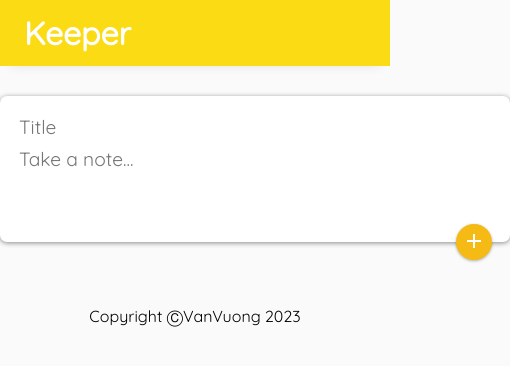
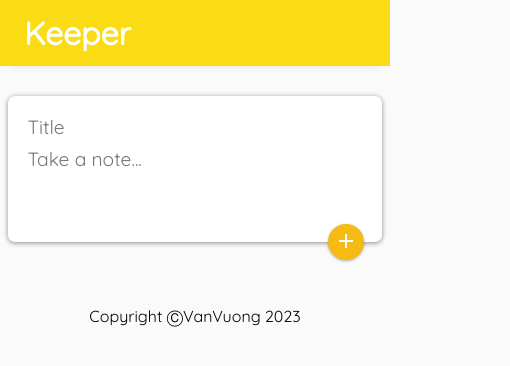
Before and after one commit to truongvanvuong/keeper-app, a React (Vite) app: page / in a window 390 px wide. Shown: the top 366 px of the page, 510 px wide, since content can reach past the window. Built offline with nearby package versions, Linux system fonts and the light colour scheme.

Commit message:
fix bug ui tren mobile

```diff
--- a/src/Component/CreateItem.jsx
+++ b/src/Component/CreateItem.jsx
@@ -38,7 +38,7 @@ const CreateItem = ({ onAdd, notes }) => {
   };
   return (
     <div>
-      <form>
+      <form className='group-from'>
         <input
           name="title"
           placeholder="Title"
--- a/src/assets/style.css
+++ b/src/assets/style.css
@@ -82,7 +82,7 @@ body {
     text-align: center;
 }
 
-form {
+.group-from {
     position: relative;
     width: 480px;
     margin: 30px auto 20px auto;
@@ -92,8 +92,8 @@ form {
     box-shadow: 0 1px 5px rgb(138, 137, 137);
 }
 
-form input,
-form textarea {
+.group-from input,
+.group-from textarea {
     width: 100%;
     border: none;
     padding: 4px;
@@ -103,7 +103,7 @@ form textarea {
     resize: none;
 }
 
-form button {
+.group-from button {
     position: absolute;
     right: 18px;
     bottom: -18px;
@@ -117,3 +117,14 @@ form button {
     cursor: pointer;
     outline: none;
 }
+
+@media( max-width: 63.9375em){
+    .group-from{
+        width:88%;
+    }
+
+    .content{
+    justify-content: center;
+
+    }
+}
```
